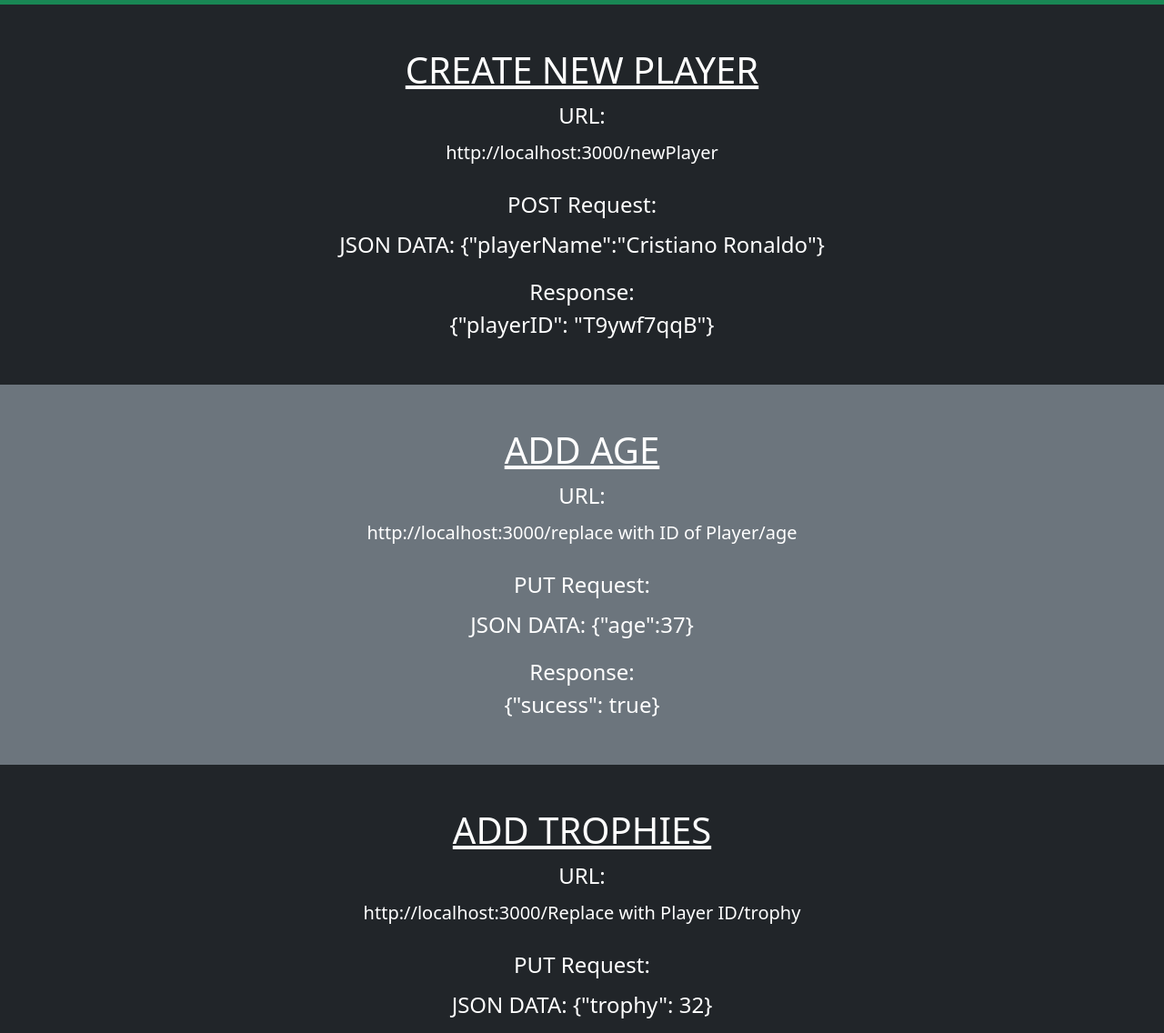
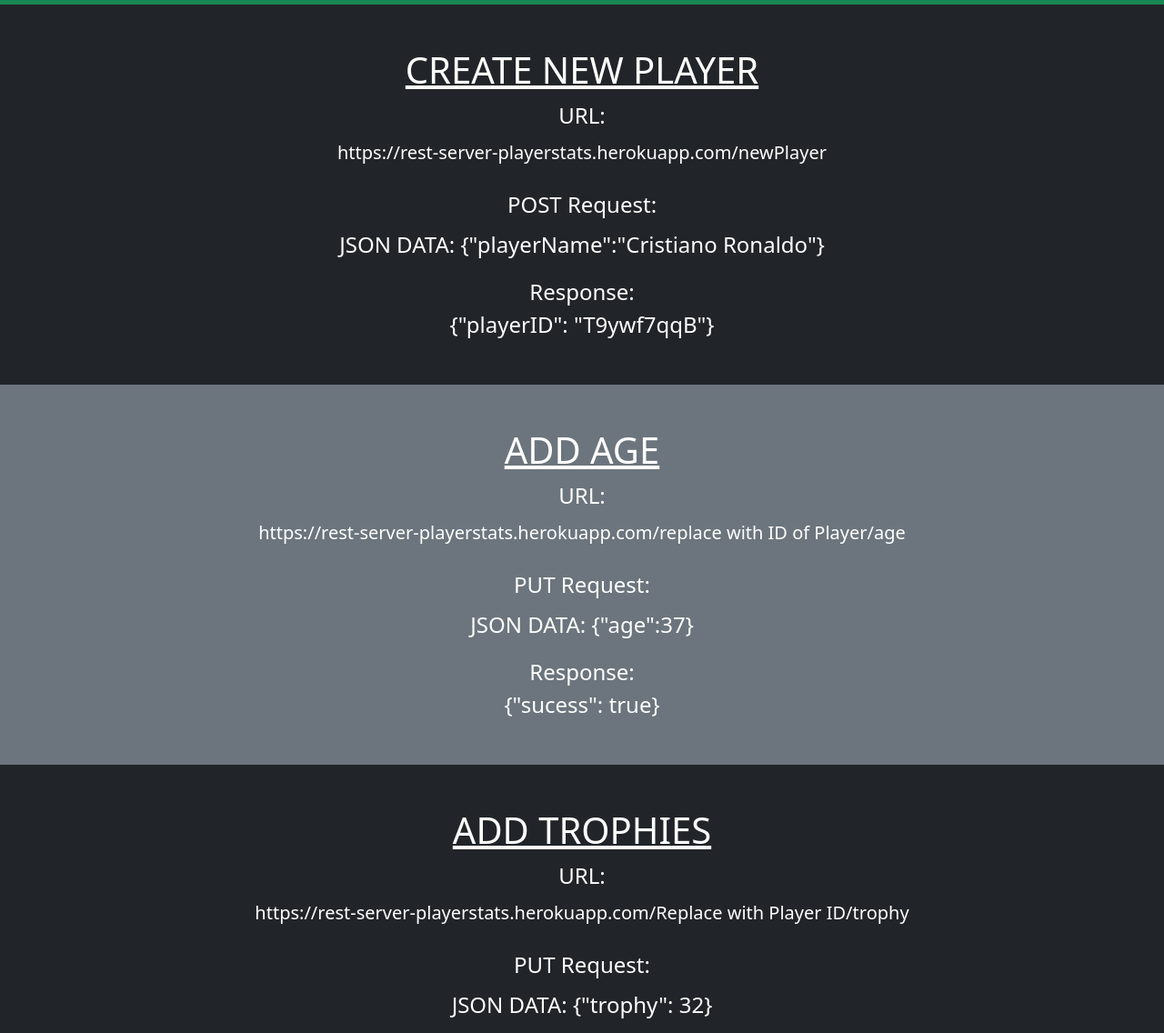
Before and after one commit to wilbur468/REST-Server, a website: page Index/index.html in a window 1280 px wide. Shown: the part 101-1237 px from the top of the page at 91% size. Drawn offline with nearby package versions, Linux system fonts and the light colour scheme.

Commit message:
Final Changes

```diff
--- a/Index/index.html
+++ b/Index/index.html
@@ -25,7 +25,7 @@
         <h1 class="h1 text-white"><u>CREATE NEW PLAYER</u></h1>
         <div class="col-lg-8 mx-auto text-white">
             <p class="fs-4 mb-2">URL:  </p>
-            <p class="fs-5 mb-4">http://localhost:3000/newPlayer</p>
+            <p class="fs-5 mb-4">https://rest-server-playerstats.herokuapp.com/newPlayer</p>
             <p class="fs-4 mb-2">POST Request:  </p>
             <p class="fs-4 mb-3">JSON DATA: {"playerName":"Cristiano Ronaldo"}  </p>
             <p class="fs-4 mb-0">Response:  </p>
@@ -43,7 +43,7 @@
         <h1 class="h1 text-white"><u>ADD AGE</u></h1>
         <div class="col-lg-8 mx-auto text-white">
             <p class="fs-4 mb-2">URL:  </p>
-            <p class="fs-5 mb-4">http://localhost:3000/replace with ID of Player/age</p>
+            <p class="fs-5 mb-4">https://rest-server-playerstats.herokuapp.com/replace with ID of Player/age</p>
             <p class="fs-4 mb-2">PUT Request:  </p>
             <p class="fs-4 mb-3">JSON DATA: {"age":37} </p>
             <p class="fs-4 mb-0">Response:  </p>
@@ -61,7 +61,7 @@
         <h1 class="h1 text-white"><u>ADD TROPHIES</u></h1>
         <div class="col-lg-8 mx-auto text-white">
             <p class="fs-4 mb-2">URL:  </p>
-            <p class="fs-5 mb-4">http://localhost:3000/Replace with Player ID/trophy</p>
+            <p class="fs-5 mb-4">https://rest-server-playerstats.herokuapp.com/Replace with Player ID/trophy</p>
             <p class="fs-4 mb-2">PUT Request:  </p>
             <p class="fs-4 mb-3">JSON DATA: {"trophy": 32}  </p>
             <p class="fs-4 mb-0">Response:  </p>
@@ -80,7 +80,7 @@
         <h1 class="h1 text-white"><u>GET STATS OF PLAYER</u></h1>
         <div class="col-lg-8 mx-auto text-white">
             <p class="fs-4 mb-2">URL:  </p>
-            <p class="fs-5 mb-4">http://localhost:3000/Replace with ID</p>
+            <p class="fs-5 mb-4">https://rest-server-playerstats.herokuapp.com/Replace with ID</p>
             <p class="fs-4 mb-2">PUT Request:  </p>
             <p class="fs-4 mb-3">JSON DATA: {"age":37} </p>
             <p class="fs-4 mb-0">Response:  </p>
@@ -104,7 +104,7 @@
         <div class="col-lg-8 mx-auto text-white">
             <p class="fs-4 mb-2">DELETE REQUEST: Deletes the information of the player with associated ID  </p>
             <p class="fs-4 mb-2">URL:  </p>
-            <p class="fs-5 mb-4">http://localhost:3000/replace with id/delete</p>
+            <p class="fs-5 mb-4">https://rest-server-playerstats.herokuapp.com/replace with id/delete</p>
 
 
             <p class="fs-4 mb-0">Response:  </p>
```
